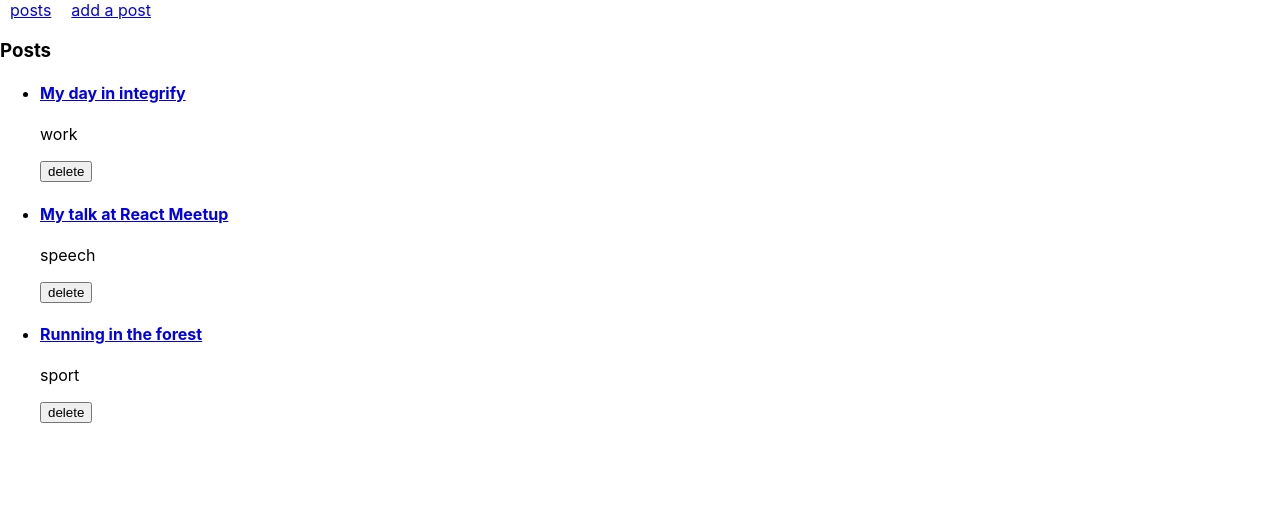
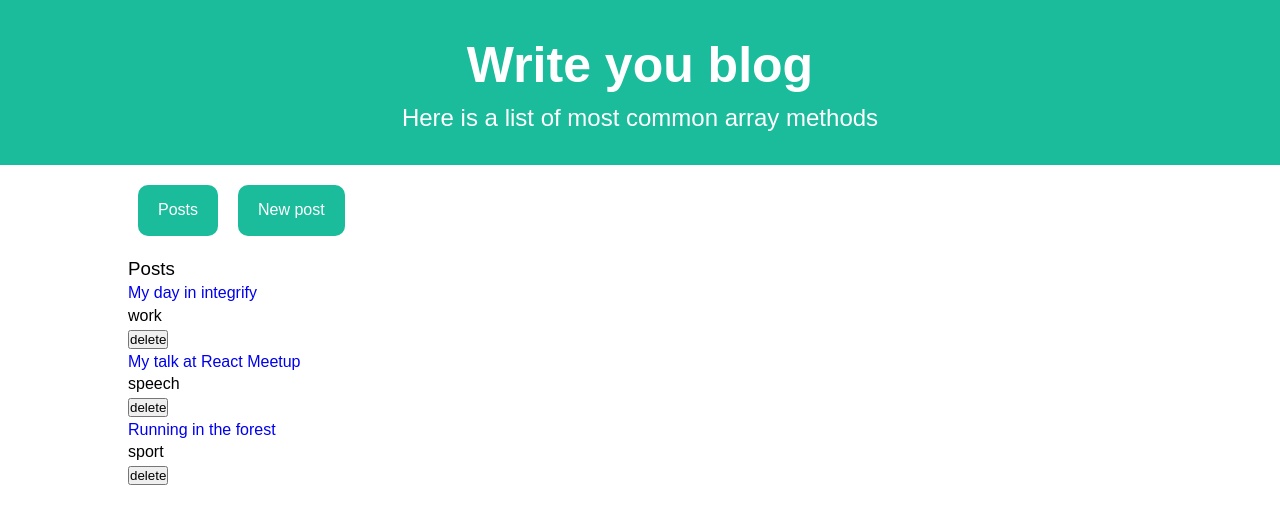
Before and after one commit to pbrovkin/posts_app, a React (Create React App) app: page / in a window 1280 px wide. Shown: the top 524 px of the page. Built offline with nearby package versions, Linux system fonts and the light colour scheme; the HTML template or start-up script is replaced by a standard one.

Commit message:
fixing styling by hand

```diff
--- a/src/App.js
+++ b/src/App.js
@@ -5,6 +5,7 @@ import Post from './components/Post'
 import AddPostForm from './components/AddPostForm'
 import Menu from './components/Menu'
 import Notification from './components/Notification'
+import Header from "./components/Header"
 
 
 const App = () => {
@@ -48,11 +49,12 @@ const App = () => {
         <>
             <Router>
                 <div>
+                    <Header />
                     <Menu />
                     <Notification message={notification} />
                     <Switch>
-                        <Route path="/" exact render={() => <PostList posts={posts} setPosts={setPosts} setNotification={setNotification}/>} />
-                        <Route exact path="/posts/:id" render={({ history, match }) => <Post post={postById(match.params.id)} setPosts={setPosts} setNotification={setNotification} posts={posts} history={history}/>} />
+                        <Route path="/" exact render={() => <PostList posts={posts} setPosts={setPosts} setNotification={setNotification} />} />
+                        <Route exact path="/posts/:id" render={({ history, match }) => <Post post={postById(match.params.id)} setPosts={setPosts} setNotification={setNotification} posts={posts} history={history} />} />
                         <Route path="/addPost" render={(props) => <AddPostForm history={props.history} addPost={addPost} />} />
                     </Switch>
                 </div>
--- a/src/components/AddPostForm.js
+++ b/src/components/AddPostForm.js
@@ -16,7 +16,7 @@ const AddPostForm = (props) => {
     }
 
     return (
-        <div>
+        <div className="container">
             <h3>add a post</h3>
             <form onSubmit={handleSubmit}>
                 <div>
--- a/src/components/Menu.js
+++ b/src/components/Menu.js
@@ -1,14 +1,18 @@
 import React from 'react'
-import {Link} from 'react-router-dom'
+import { Link } from 'react-router-dom'
 
 const Menu = () => {
-    const padding = { padding: 10 }
-    return (
-      <div>
-        <Link style={padding} to='/'>posts</Link>
-        <Link style={padding} to='/addPost'>add a post</Link>
-      </div>
-    )
+  const padding = { padding: 10 }
+  return (
+    <div className="container">
+      <Link style={padding} to="/">
+        <div className="button">Posts</div>
+      </Link>
+      <Link style={padding} to="/addPost">
+        <div className="button">New post</div>
+      </Link>
+    </div>
+  )
 }
 
 export default Menu
--- a/src/components/Post.js
+++ b/src/components/Post.js
@@ -1,4 +1,5 @@
 import React from 'react'
+import '../scss/common.scss'
 
 const Post = ({ post, setPosts, setNotification, posts, history }) => {
     const handleDeletePost = (id) => {
@@ -16,7 +17,7 @@ const Post = ({ post, setPosts, setNotification, posts, history }) => {
         }
     }
     return (
-        <div>
+        <div className="container">
             <h3>Title: {post.title}</h3>
             <h4>Category: {post.category}</h4>
             <p>{post.content}</p>
--- a/src/components/PostList.js
+++ b/src/components/PostList.js
@@ -18,7 +18,7 @@ const PostList = ({ posts, setPosts, setNotification }) => {
     }
     return (
 
-        <div>
+        <div className="container">
             <h3>Posts</h3>
             <ul>
                 {posts.map(post =>
```
